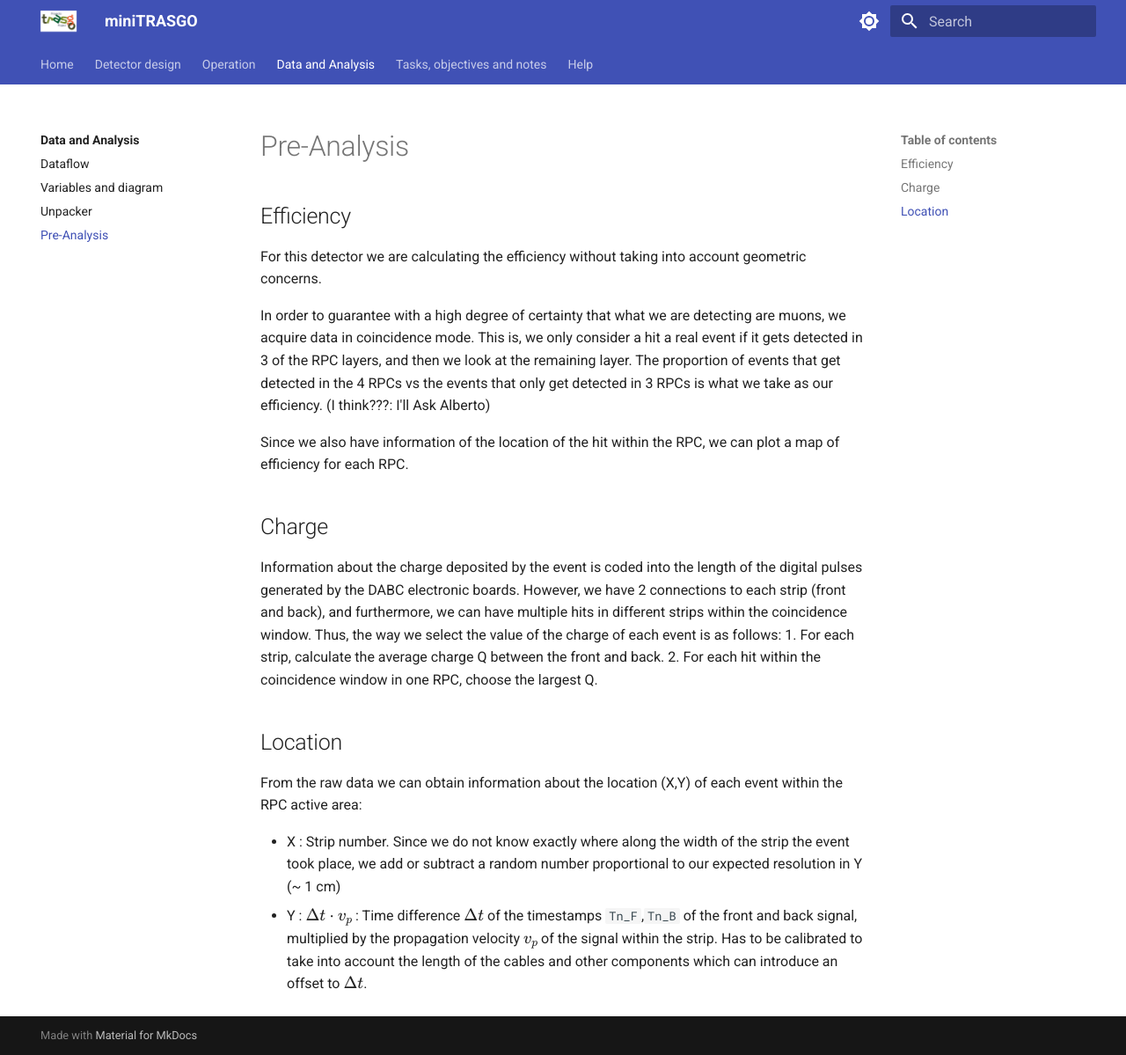
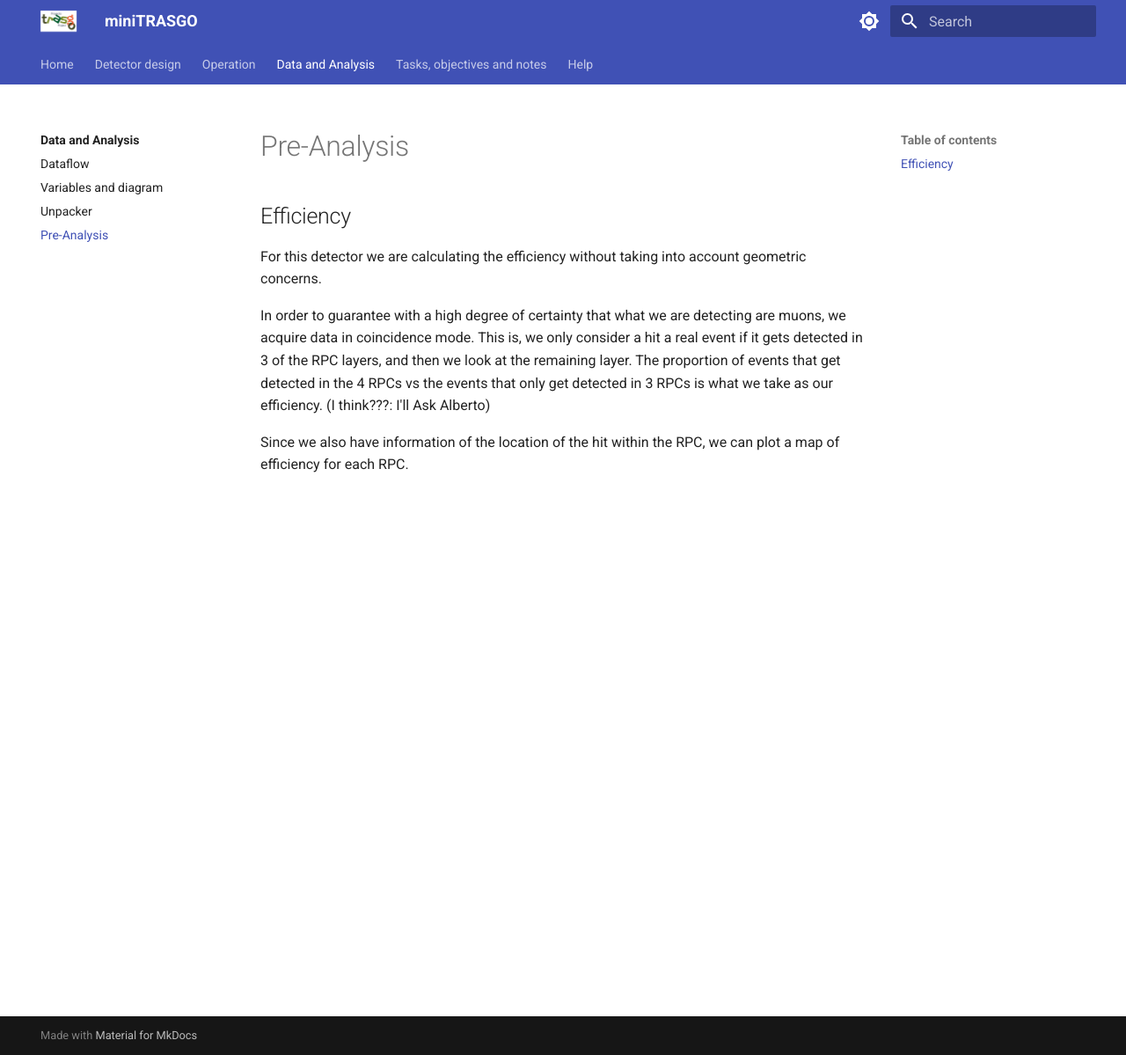
Before and after one commit to cayesoneira/miniTRASGO-documentation, an MkDocs documentation site: the page built from docs/data/pre-analysis.md, in a window 1280 px wide and 1199 px high. Shown: the whole window at 88% size. Built offline with MkDocs 1.6.1 and Material for MkDocs 9.7.7, drawn with Linux system fonts in a browser that asks for light colours; formulas are drawn with MathJax 3.

Commit message:
Update pre-analysis.md

```diff
--- a/docs/data/pre-analysis.md
+++ b/docs/data/pre-analysis.md
@@ -7,16 +7,3 @@
 The proportion of events that get detected in the 4 RPCs vs the events that only get detected in 3 RPCs is what we take as our efficiency. (I think???: I'll Ask Alberto)
 
 Since we also have information of the location of the hit within the RPC, we can plot a map of efficiency for each RPC.
-
-## Charge
-
-Information about the charge deposited by the event is coded into the length of the digital pulses generated by the DABC electronic boards. However, we have 2 connections to each strip (front and back), and furthermore, we can have multiple hits in different strips within the coincidence window. Thus, the way we select the value of the charge of each event is as follows:
-1. For each strip, calculate the average charge Q between the front and back.
-2. For each hit within the coincidence window in one RPC, choose the largest Q.
-
-## Location
-
-From the raw data we can obtain information about the location (X,Y) of each event within the RPC active area:
-
-- X : Strip number. Since we do not know exactly where along the width of the strip the event took place, we add or subtract a random number proportional to our expected resolution in Y (~ 1 cm)
-- Y : \(\Delta t \cdot v_p\) : Time difference \(\Delta t\) of the timestamps `Tn_F`,`Tn_B` of the front and back signal, multiplied by the propagation velocity \(v_p\) of the signal within the strip. Has to be calibrated to take into account the length of the cables and other components which can introduce an offset to \(\Delta t\).
```
